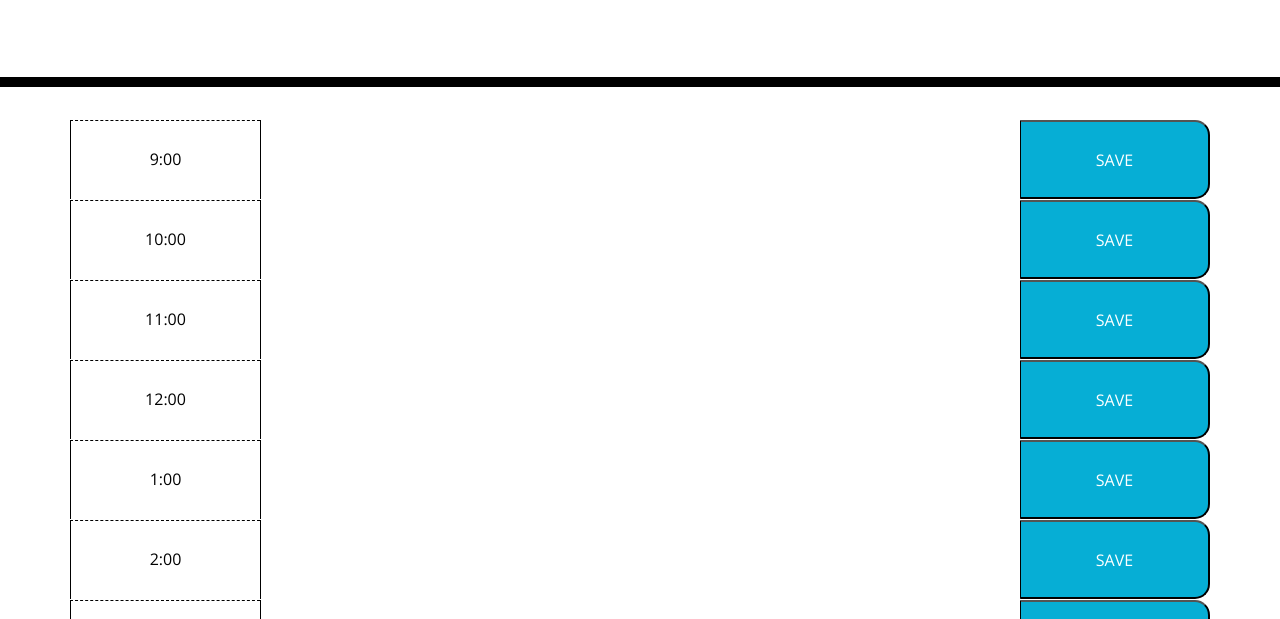
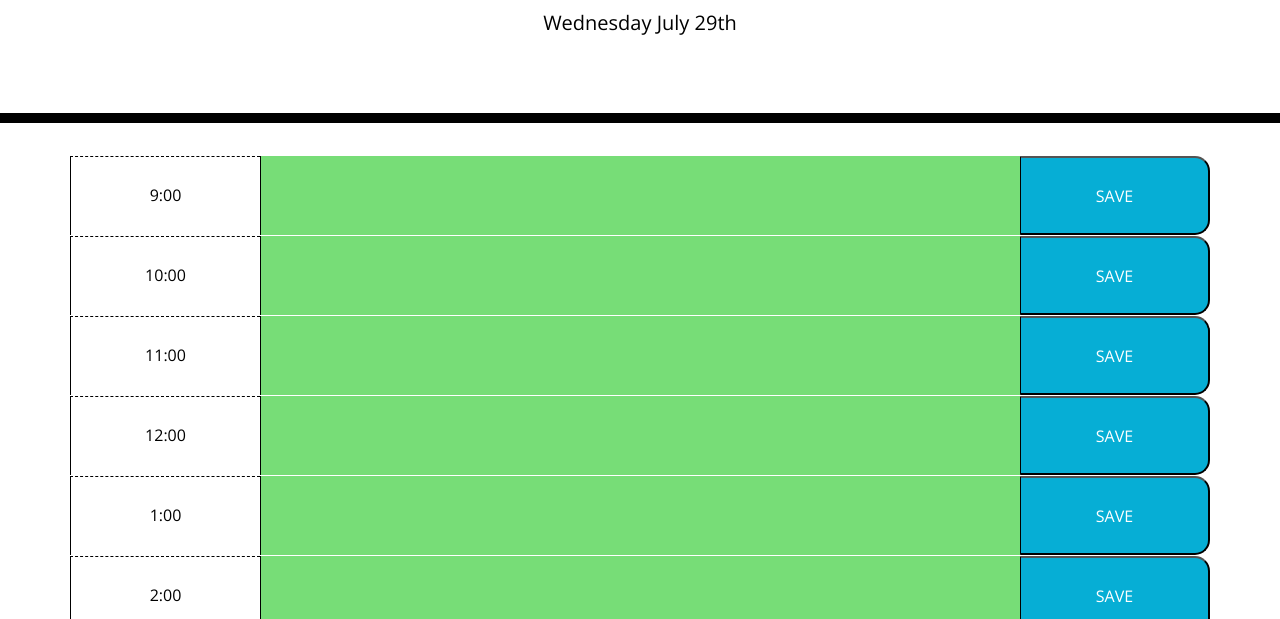
Before and after one commit to Jahugawugasuga/Calendar, a plain HTML site: page index.html in a window 1280 px wide. Shown: the part 181-800 px from the top of the page. Drawn offline with nearby package versions, Linux system fonts and the light colour scheme.

Commit message:
fixed reference

```diff
--- a/index.html
+++ b/index.html
@@ -69,7 +69,7 @@
 
   <script src="https://code.jquery.com/jquery-3.4.1.min.js"></script>
   <script src="https://cdnjs.cloudflare.com/ajax/libs/moment.js/2.24.0/moment.min.js"></script>
-  <script src="java.js"></script>
+  <script src="calendar.js"></script>
 </body>
 
 </html>
```
